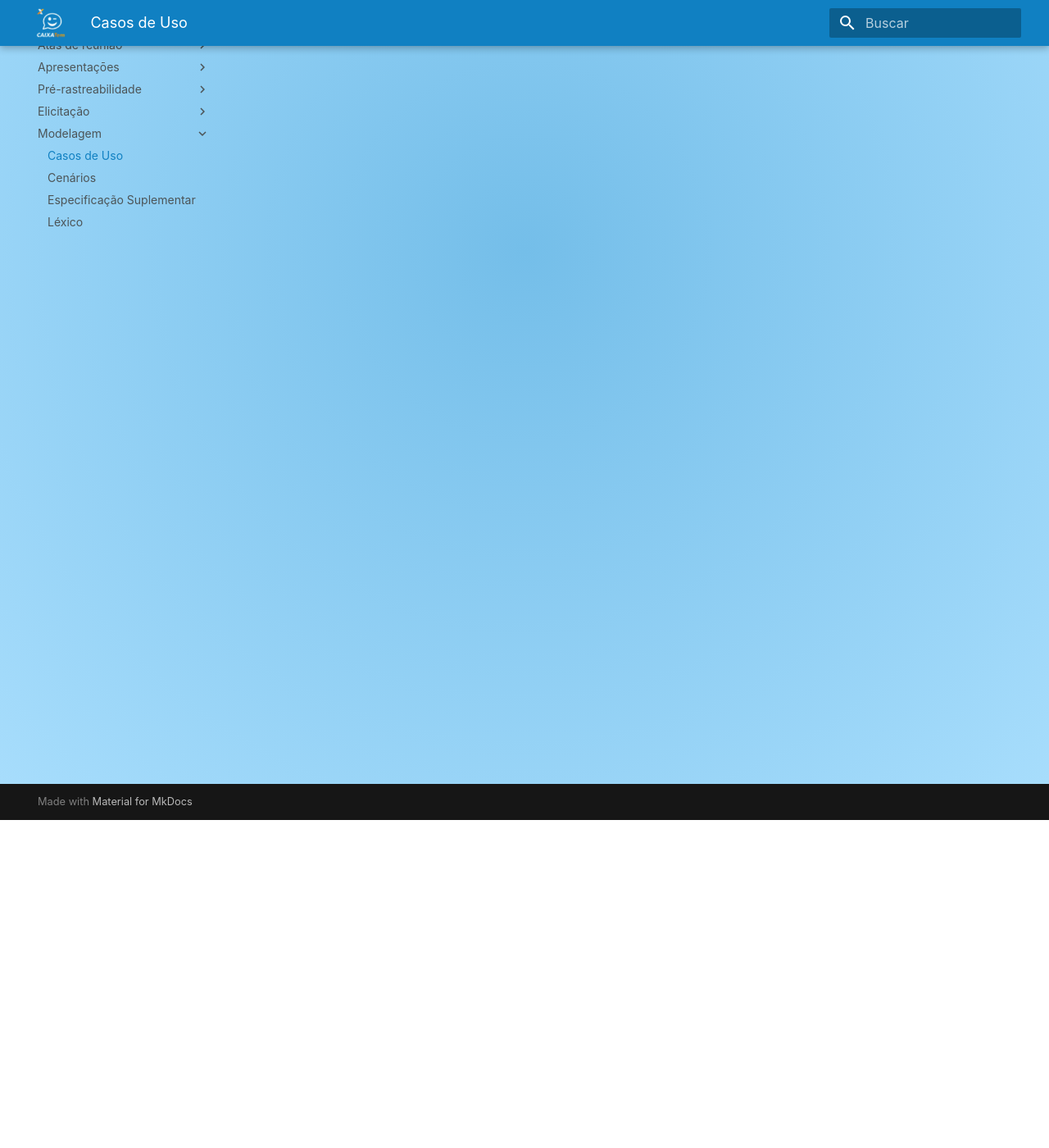
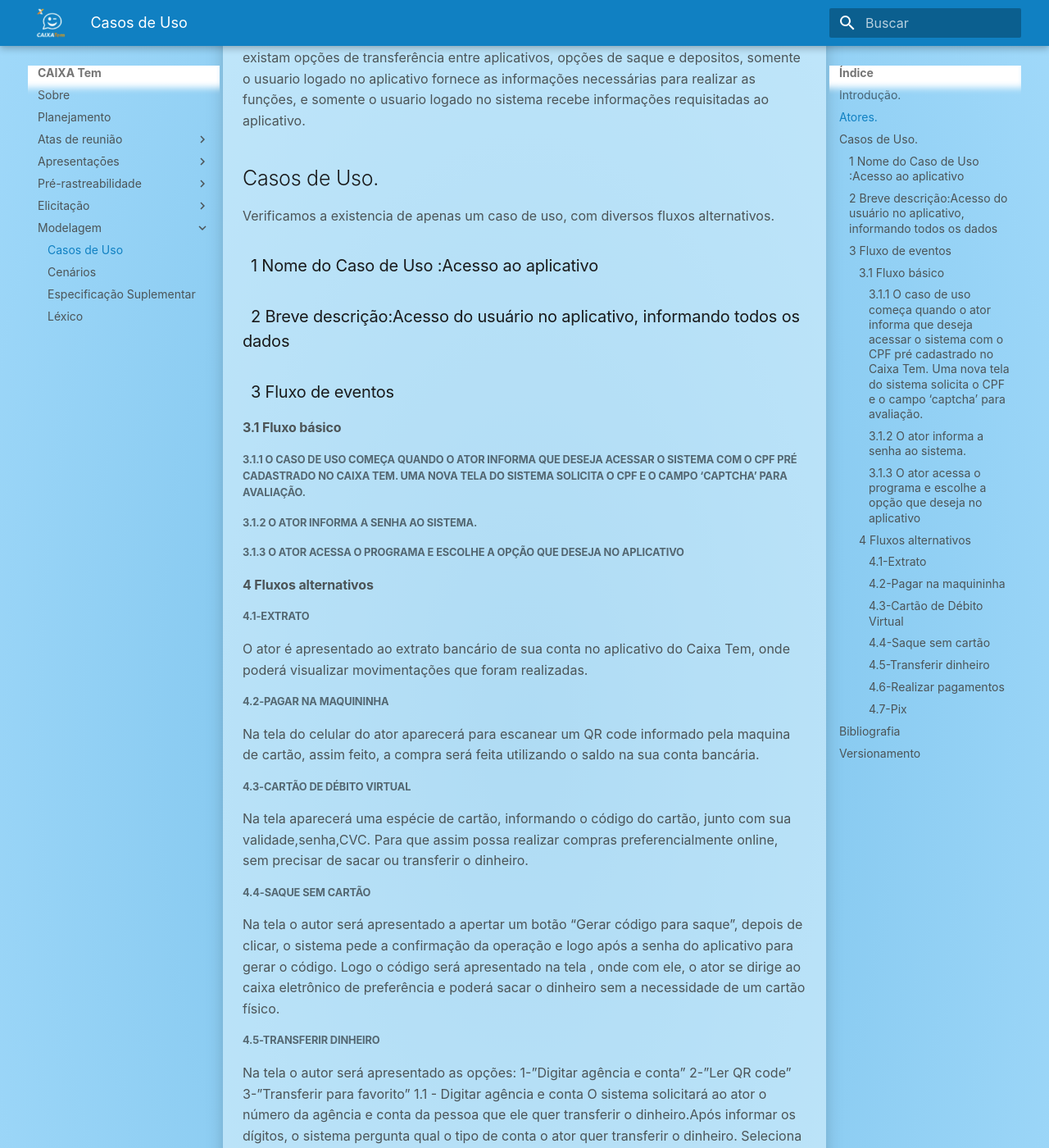
Before and after one commit to AntonioAldisio/2021.1-Caixa_Tem, an MkDocs documentation site: the page built from docs/Modelagem/CasoUso.md, in a window 1280 px wide and 1400 px high, scrolled down 400 px. Shown: the whole window at 82% size. Built offline with MkDocs 1.6.1 and Material for MkDocs 9.7.7, drawn with Linux system fonts in a browser that asks for light colours; some web fonts are replaced; some of the changed text lies outside the part shown.

Commit message:
teste inicial do formato dos Casos de Uso

```diff
--- a/docs/Modelagem/CasoUso.md
+++ b/docs/Modelagem/CasoUso.md
@@ -1,3 +1,67 @@
+
+## Introdução.
+O diagrama de casos de uso é uma representação visual estabelecida dentro dos protocolos UML(Unified Modeling Language) que ilustra as funções esperadas do sistema e seus atores.
+
+## Atores.
+Os atores são entidades que interagem com o sistema, mas não fazem parte do sistema.
+Para o Aplicativo CaixaTem, há apenas um Ator, o usuario do aplicativo, mesmo que existam opções de transferência entre aplicativos, opções de saque e depositos, somente o usuario logado no aplicativo fornece as informações necessárias para realizar as funções, e somente o usuario logado no sistema recebe informações requisitadas ao aplicativo.
+
+## Casos de Uso.
+Verificamos a existencia de apenas um caso de uso, com diversos fluxos alternativos.
+
+### 1 Nome do Caso de Uso :Acesso ao aplicativo
+
+### 2 Breve descrição:Acesso do usuário no aplicativo, informando todos os dados
+
+### 3 Fluxo de eventos
+
+#### 3.1 Fluxo básico
+
+##### 3.1.1 O caso de uso começa quando o ator informa que deseja acessar o sistema com o CPF pré cadastrado no Caixa Tem. Uma nova tela do sistema solicita o CPF e o campo ‘captcha’ para avaliação.
+
+##### 3.1.2 O ator informa a senha ao sistema.
+##### 3.1.3 O ator acessa o programa e escolhe a opção que deseja no aplicativo
+
+#### 4 Fluxos alternativos
+##### 4.1-Extrato
+O ator é apresentado ao extrato bancário de sua conta no aplicativo do Caixa Tem, onde poderá visualizar
+movimentações que foram realizadas.
+
+##### 4.2-Pagar na maquininha
+Na tela do celular do ator aparecerá para escanear um QR code informado pela maquina de cartão, assim feito, a compra será feita utilizando o saldo na sua conta bancária.
+
+##### 4.3-Cartão de Débito Virtual
+Na tela aparecerá uma espécie de cartão, informando o código do cartão, junto com sua validade,senha,CVC. Para que assim possa realizar compras preferencialmente online, sem precisar de sacar ou transferir o dinheiro.
+
+##### 4.4-Saque sem cartão
+Na tela o autor será apresentado a apertar um botão “Gerar código para saque”, depois de clicar, o sistema pede a confirmação da operação e logo após a senha do aplicativo para gerar o código. Logo o código será apresentado na tela , onde com ele, o ator se dirige ao caixa eletrônico de preferência e poderá sacar o dinheiro sem a necessidade de um cartão físico.
+
+##### 4.5-Transferir dinheiro
+Na tela o autor será apresentado as opções:
+1-”Digitar agência e conta”
+2-”Ler QR code”
+3-”Transferir para favorito”
+1.1 - Digitar agência e conta
+O sistema solicitará ao ator o número da agência e conta da pessoa que ele quer transferir o dinheiro.Após informar os dígitos, o sistema pergunta qual o tipo de conta o ator quer transferir o dinheiro. Seleciona o valor para transferência desejado e confirma a operação.Ao final aparecerá uma pagina confirmando os dados e informando a operação.
+1.2 - Ler QR code
+O sistema aparecerá uma página para escanear o QR code fornecido pelo banco que deseja transferir a conta. Logo solicitará a confirmação e finalização da operação.
+1.3 - Transferir para favorito
+O ator  transfere o dinheiro para uma conta que já havia sido pré-cadastrada pelo ator anteriormente . Realizando os mesmos processos de confirmação e finalização anteriores
+
+##### 4.6-Realizar pagamentos
+O ator realiza pagamentos de boleto selecionando uma das opções:
+1- Com código de barras
+2- Sem código de barras
+1.1 - Com código de barras
+O ator escaneia o código de barras do boleto para pagamento. Logo ele é apresentado as informações de pagamento para confirmação utilizando sua senha do Caixa Tem.
+1.2 - Sem código de barras
+O ator fornece os números do boleto para pagamento.Logo ele é apresentado as informações de pagamento para confirmação utilizando sua senha do Caixa Tem.
+
+##### 4.7-Pix
+
+O ator realiza a transferência por meio do pix informando a chave necessária para realizar tal operação. Logo após realizar, o ator informa o valor desejado e confirma a operação e os dados necessários utilizando a senha do Caixa Tem.
+
+
 
 ## Bibliografia <a id="Bibliografia"></a>
 
@@ -8,5 +72,5 @@
 | Versão | Data | Modificação | Autor |
 |--|--|--|--|
 | 1.0 | 01/08/2021 | Criação da página | Fernando Calil |
-
+| 2.0 | 29/08/2021 | Descrição dos casos de uso | Ariel Serafim |
 </center>
```
